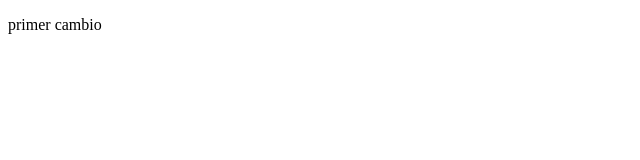
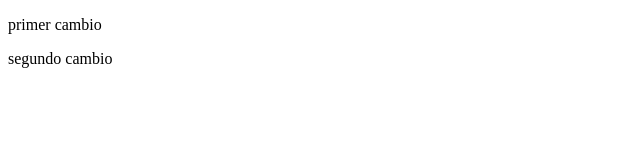
Before and after one commit to manuelcisneros28/testomar, a plain HTML site: page index.html in a window 1280 px wide. Shown: the full height of the page, 0-640 px from the left. Drawn offline with Linux system fonts and the light colour scheme.

Commit message:
se agrego el 2 cambio

```diff
--- a/index.html
+++ b/index.html
@@ -8,6 +8,7 @@
 </head>
 <body>
     <p>primer cambio</p>
+    <p>segundo cambio</p>
 </body>
 
 </html>
```
